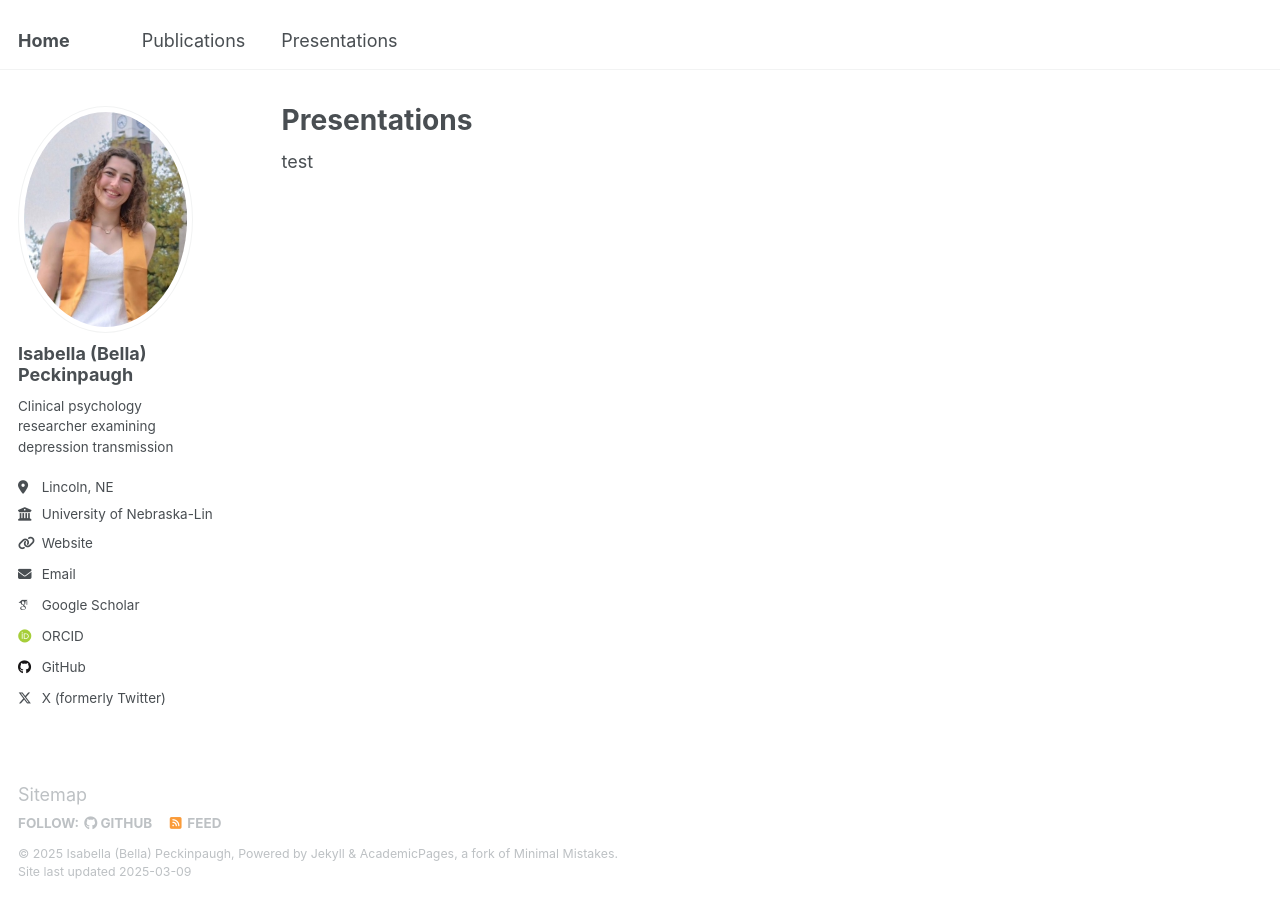
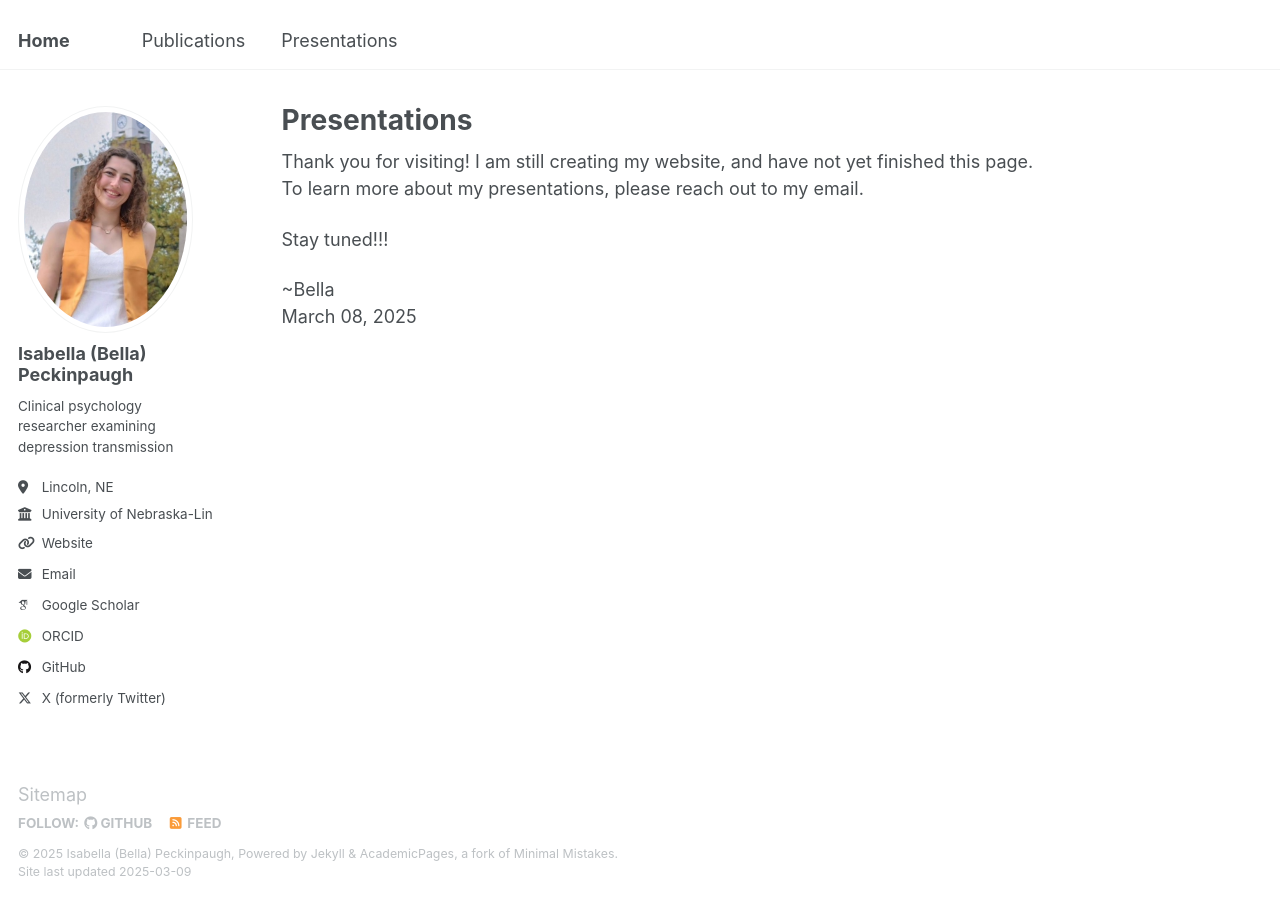
Before and after one commit to bellapeckinpaugh/bellapeckinpaugh.github.io, a Jekyll site: the page built from _pages/presentations.md, in a window 1280 px wide. Built offline with Jekyll 4.4.1, drawn with Linux system fonts in a browser that asks for light colours; some web fonts are replaced.

Commit message:
Update presentations.md

```diff
--- a/_pages/presentations.md
+++ b/_pages/presentations.md
@@ -9,4 +9,9 @@ redirect_from:
 ---
 
 
-test
+Thank you for visiting! I am still creating my website, and have not yet finished this page. To learn more about my presentations, please reach out to my email.
+
+Stay tuned!!!
+
+~Bella <br>
+March 08, 2025
```
